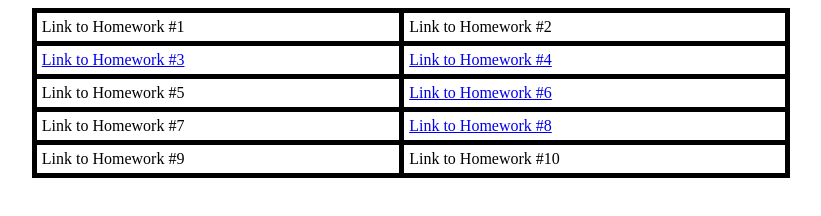
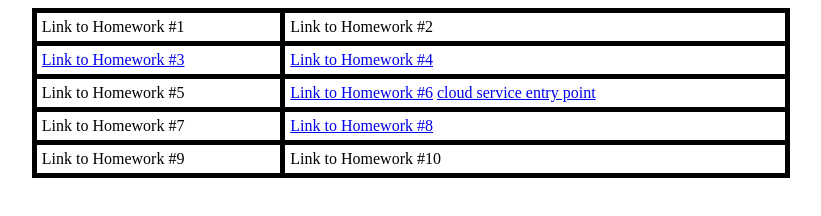
Before and after one commit to Zakaji0351/Zakaji0351.github.io, a plain HTML site: page 0351zakaji2390.html in a window 1280 px wide. Shown: the whole page, without its empty margins (229-1050 px from the left). Drawn offline with Linux system fonts and the light colour scheme.

Commit message:
Update 0351zakaji2390.html

```diff
--- a/0351zakaji2390.html
+++ b/0351zakaji2390.html
@@ -24,7 +24,10 @@ th, td {
   </tr>
   <tr>
     <td>Link to Homework #5</td>
-    <td><a href= "https://ticketmaster-search0351.wl.r.appspot.com">Link to Homework #6</a></td>
+    <td><a href= "https://ticketmaster-search0351.wl.r.appspot.com">Link to Homework #6</a>
+        <a href="https://ticketmaster-search0351.wl.r.appspot.com/Events?keyword=concert&distance=10&category=Default&location=LA&autochecked=true">cloud service entry point</a>
+    </td>
+
   </tr>
   <tr>
     <td>Link to Homework #7</td>
```
